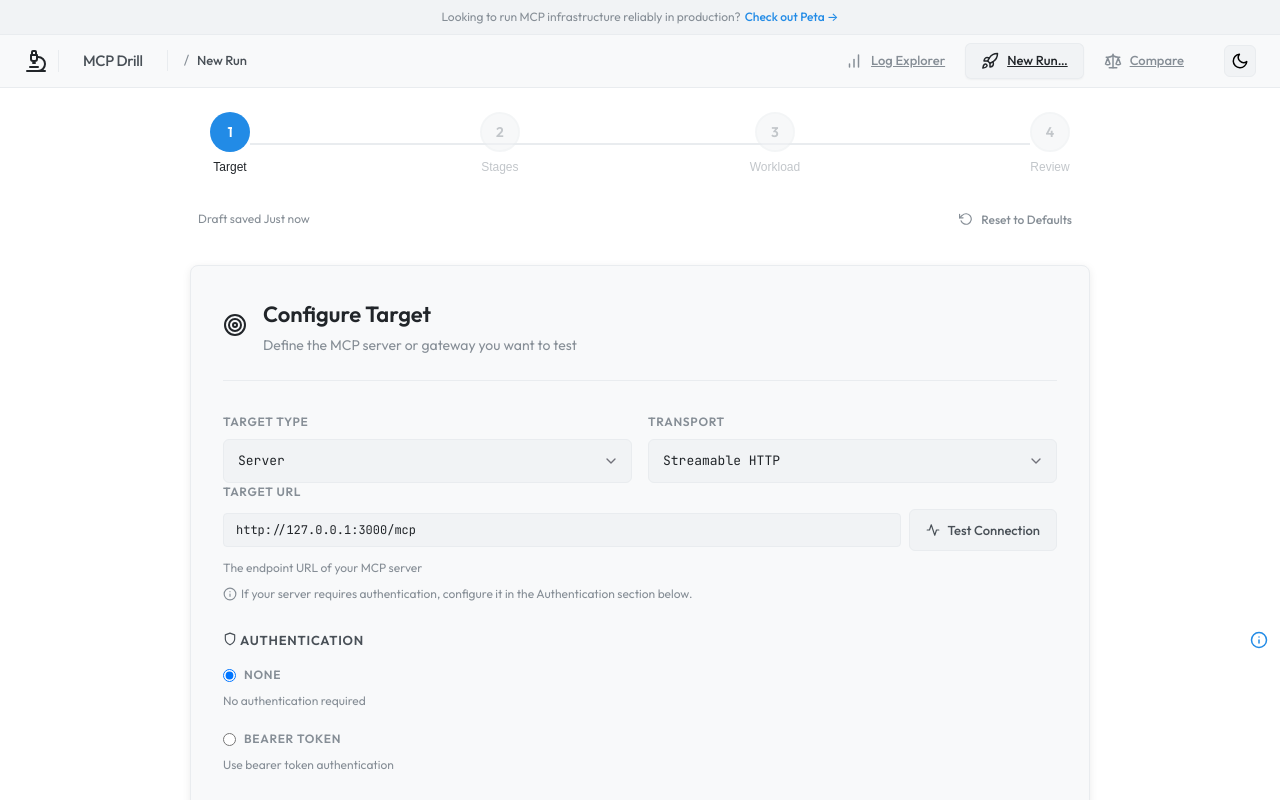
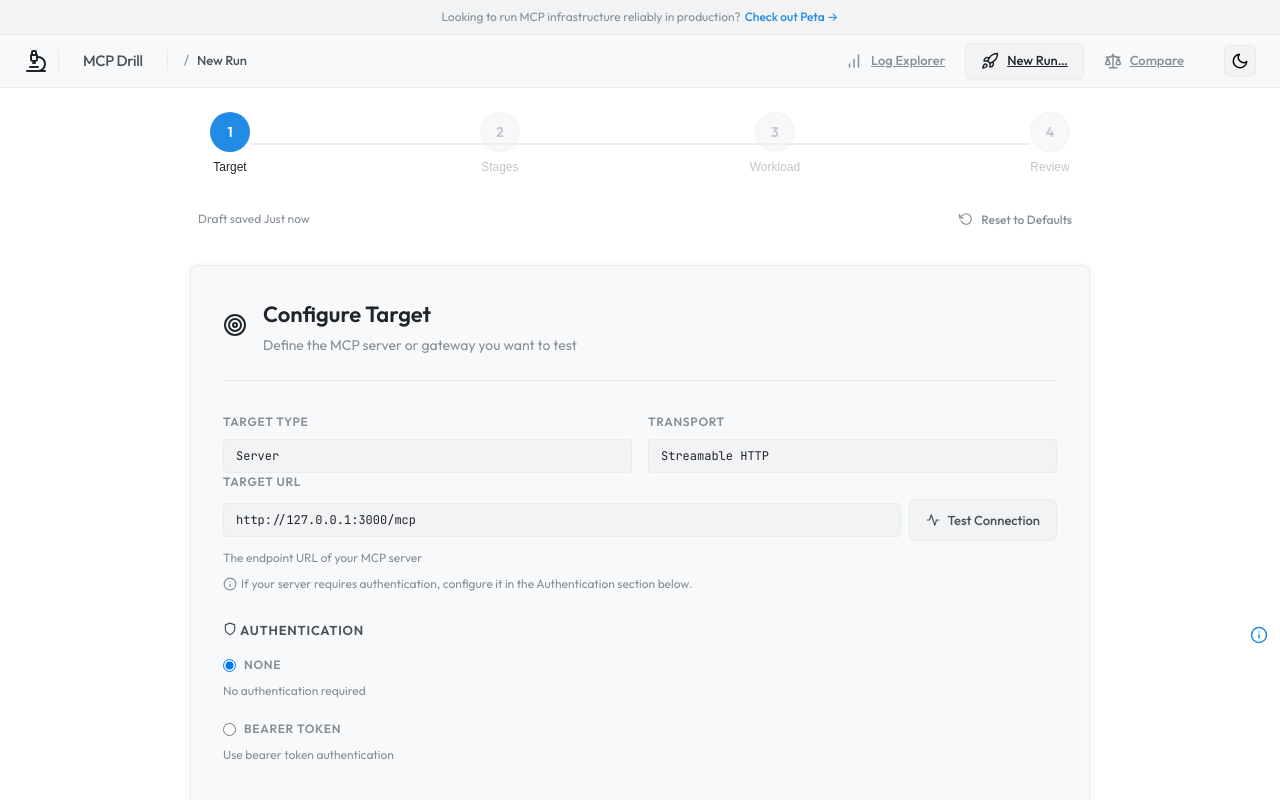
Before and after one commit to bc-dunia/mcpdrill, a React (Vite) app in the folder web/log-explorer/: page /wizard in a window 1280 px wide. Shown: the top 800 px of the page. Built offline with nearby package versions, Linux system fonts and the light colour scheme.

Commit message:
fix: simplify target step by fixing type and transport

```diff
--- a/web/log-explorer/src/components/RunWizard.tsx
+++ b/web/log-explorer/src/components/RunWizard.tsx
@@ -84,6 +84,13 @@
   };
 }
 
+function normalizeTargetKind(kind: unknown): 'server' {
+  if (kind === 'server') {
+    return 'server';
+  }
+  return 'server';
+}
+
 function normalizeTargetTransport(transport: unknown): 'streamable_http' {
   if (transport === 'streamable_http') {
     return 'streamable_http';
@@ -145,6 +152,7 @@
         target: {
           ...defaults.target,
           ...(saved.config.target ?? {}),
+          kind: normalizeTargetKind(saved.config.target?.kind),
           transport: normalizeTargetTransport(saved.config.target?.transport),
         },
         workload: { ...defaults.workload, ...(saved.config.workload ?? {}) },
--- a/web/log-explorer/src/components/TargetConfig.tsx
+++ b/web/log-explorer/src/components/TargetConfig.tsx
@@ -270,28 +270,27 @@
       <div className="form-section">
         <div className="form-row">
           <div className="form-field">
-            <label htmlFor="target-kind">Target Type</label>
-            <select
-              id="target-kind"
-              value={config.kind}
-              onChange={e => handleChange('kind', e.target.value)}
-              className="select-input"
-            >
-              <option value="server">Server</option>
-              <option value="gateway">Gateway</option>
-            </select>
+            <label htmlFor="target-kind-fixed">Target Type</label>
+            <input
+              id="target-kind-fixed"
+              type="text"
+              value="Server"
+              className="input"
+              readOnly
+              aria-readonly="true"
+            />
           </div>
 
           <div className="form-field">
-            <label htmlFor="target-transport">Transport</label>
-            <select
-              id="target-transport"
-              value={config.transport}
-              onChange={e => handleChange('transport', e.target.value)}
-              className="select-input"
-            >
-              <option value="streamable_http">Streamable HTTP</option>
-            </select>
+            <label htmlFor="target-transport-fixed">Transport</label>
+            <input
+              id="target-transport-fixed"
+              type="text"
+              value="Streamable HTTP"
+              className="input"
+              readOnly
+              aria-readonly="true"
+            />
           </div>
         </div>
 
```
